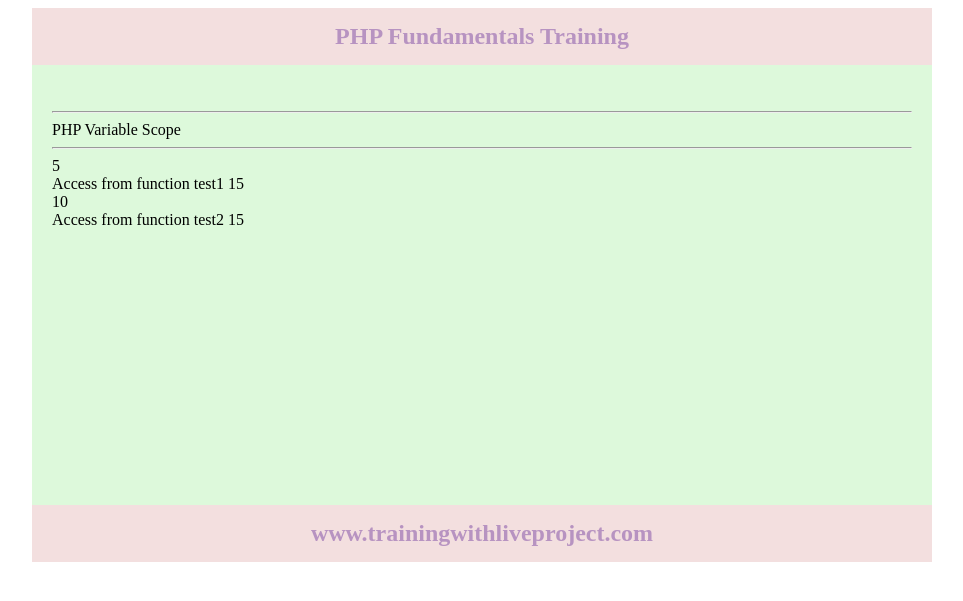
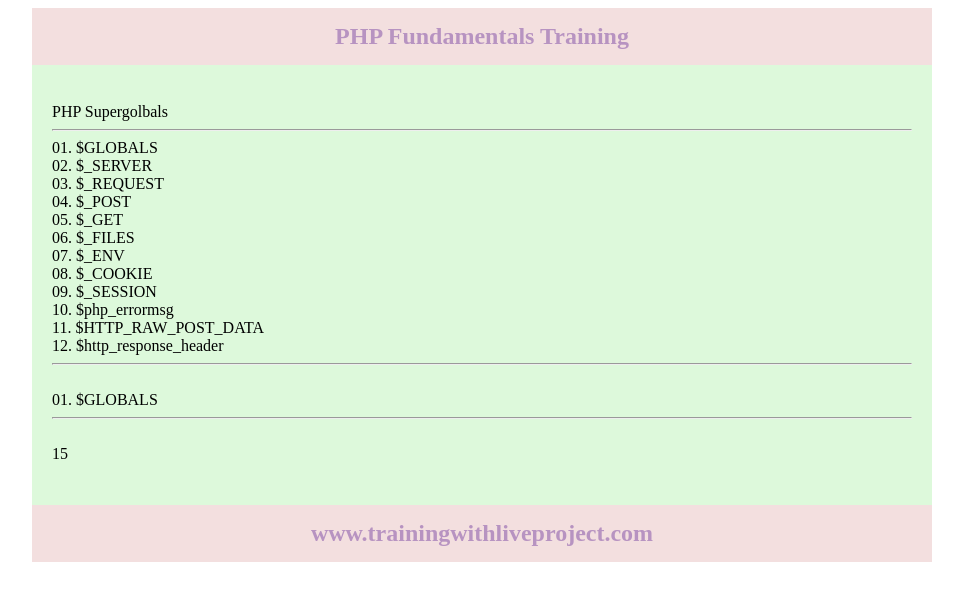
Before and after one commit to iamalamgir/php_web, a PHP site: page / in a window 1280 px wide. Shown: the top 601 px of the page, without its empty margins (158-1121 px from the left). Run offline with PHP 8.4, Linux system fonts and the light colour scheme.

Commit message:
php_superglobals_

```diff
--- a/index.php
+++ b/index.php
@@ -30,50 +30,40 @@
     <section class="maincontent">
 
     <br/>
+
+    PHP Supergolbals
     <hr/>
-    PHP Variable Scope
+    01. $GLOBALS <br/>
+    02. $_SERVER <br/>
+    03. $_REQUEST <br/>
+    04. $_POST <br/>
+    05. $_GET <br/>
+    06. $_FILES <br/>
+    07. $_ENV <br/>
+    08. $_COOKIE <br/>
+    09. $_SESSION <br/>
+    10. $php_errormsg <br/>
+    11. $HTTP_RAW_POST_DATA <br/>
+    12. $http_response_header
     <hr/>
+    <br/>
+    01. $GLOBALS
+    <hr/>
+    <br/>
 
 
         <?php
             /*
-            function test1(){
-                $a = 5;
-                echo $a;
-            }
-            test1();
-
-            function test1(){
-                $a = 5;
-                echo $a;
-                echo "<br/>";
-            }
-            function test2(){
-                $b = 10;
-                echo $b;
-            }
-            test1();
-            test2();
 
             */
-            $x = 15;
-            function test1(){
-                global $x;
-                $a = 5;
-                echo $a;
-                echo "<br/>";
-                echo "Access from function test1 ".$x;
-                echo "<br/>";
+            $x = 5;
+            $y = 10;
+            function sum(){
+                $GLOBALS['z'] = $GLOBALS['x'] + $GLOBALS['y'];
             }
-            function test2(){
-                global $x;
-                $b = 10;
-                echo $b;
-                echo "<br/>";
-                echo "Access from function test2 ".$x;
-            }
-            test1();
-            test2();
+            sum();
+            echo $z;
+
 
         ?>
     </section>
```
